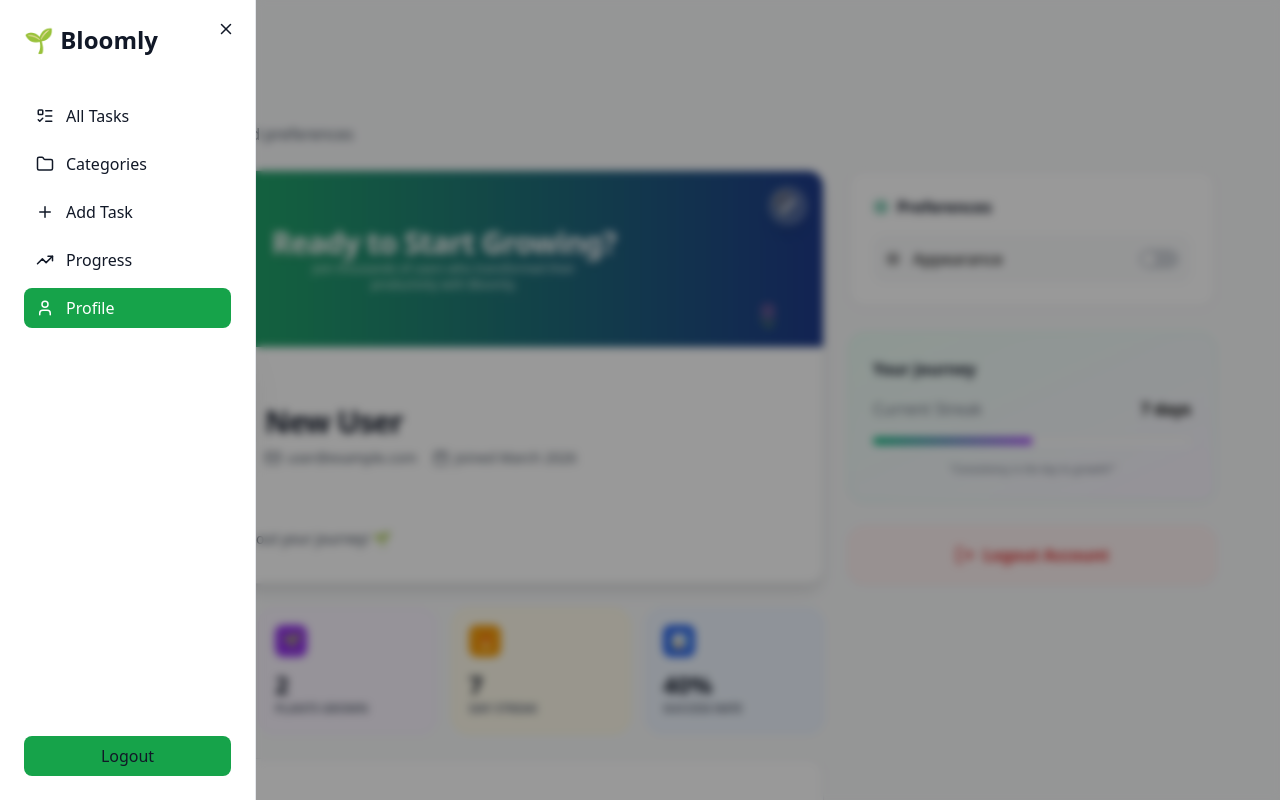
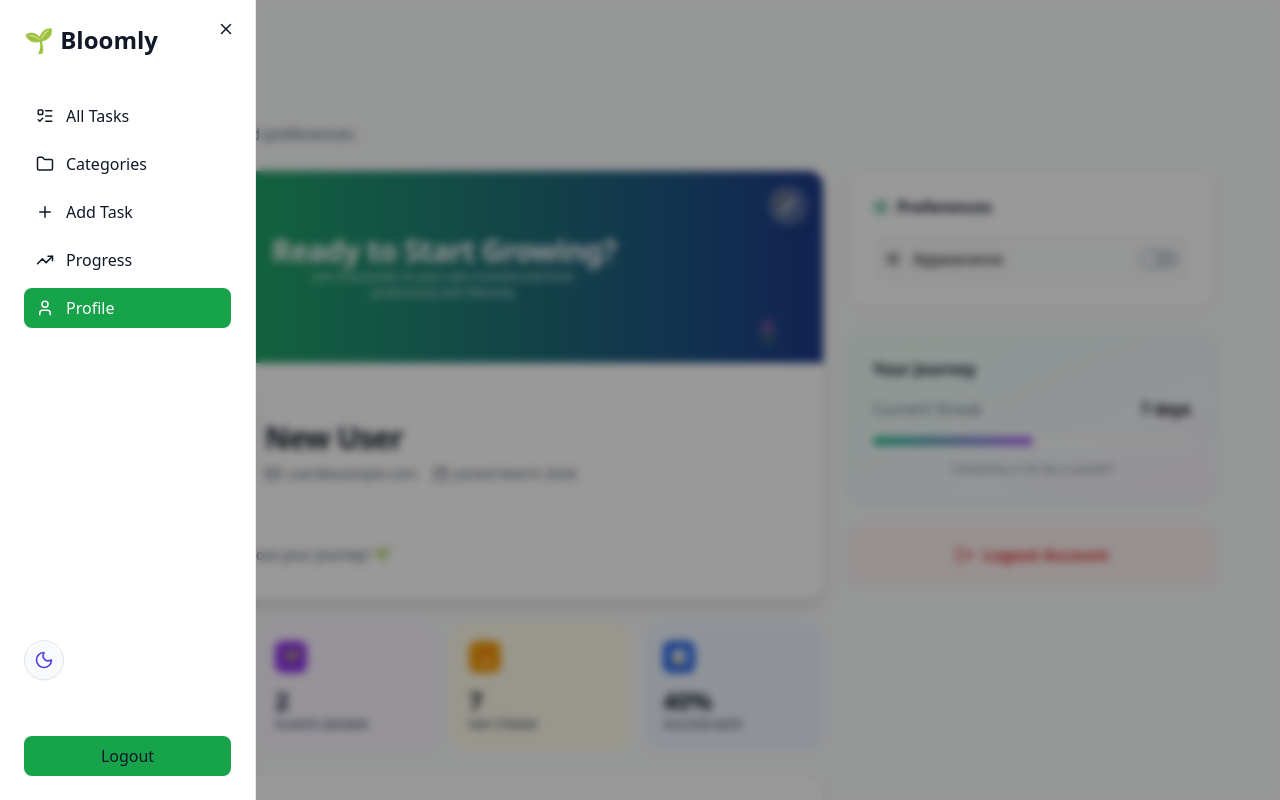
Before and after one commit to EmilyAD/Task-Manager, a React (Vite) app: page /profile in a window 1280 px wide. Both pictures are taken after a click on the icon 38 px from the left and 38 px from the top of the page. Shown: the top 800 px of the page. Built offline with nearby package versions, Linux system fonts and the light colour scheme.

Commit message:
updated Profile and theme icon on side bar

```diff
--- a/src/components/Sidebar.jsx
+++ b/src/components/Sidebar.jsx
@@ -1,7 +1,9 @@
 import { Link, useLocation } from "react-router-dom";
-import { X, TrendingUp, ListTodo, Folder, Plus, User } from "lucide-react";
+import { Moon, Sun, X, TrendingUp, ListTodo, Folder, Plus, User } from "lucide-react";
+import { useApp } from "../context/AppContext";
 
 export default function Sidebar({ onClose }) {
+  const { theme, toggleTheme } = useApp();
   const location = useLocation();
 
   const linkClass = (path) =>
@@ -12,7 +14,7 @@ export default function Sidebar({ onClose }) {
     }`;
 
   return (
-<div className="h-screen w-64 bg-white dark:bg-slate-900 text-gray-900 dark:text-white flex flex-col p-6 border-r border-gray-200 dark:border-slate-800 relative">
+    <div className="h-screen w-64 bg-white dark:bg-slate-900 text-gray-900 dark:text-white flex flex-col p-6 border-r border-gray-200 dark:border-slate-800 relative">
       {/* CLOSE BUTTON */}
       <button
         onClick={onClose}
@@ -55,6 +57,21 @@ export default function Sidebar({ onClose }) {
         </Link>
 
       </nav>
+      <div className="mt-auto space-y-4 pt-6">
+
+
+        {/* CIRCULAR THEME TOGGLE (Left Aligned) */}
+        <button
+          onClick={toggleTheme}
+          title={theme === 'dark' ? 'Switch to Light Mode' : 'Switch to Dark Mode'}
+          className="w-10 h-10 flex items-center justify-center rounded-full border border-gray-200 dark:border-slate-700 bg-gray-50 dark:bg-slate-800 hover:scale-110 transition-all shadow-sm"
+        >
+          {theme === 'dark' ? (
+            <Sun size={20} className="text-amber-500" />
+          ) : (
+            <Moon size={20} className="text-indigo-600" />
+          )}
+        </button>
 
       {/* Logout */}
       <div className="mt-auto pt-10">
@@ -65,7 +82,7 @@ export default function Sidebar({ onClose }) {
           Logout
         </Link>
       </div>
-
-    </div>
+   </div>
+  </div>
   );
 }
--- a/src/pages/Profile.jsx
+++ b/src/pages/Profile.jsx
@@ -72,15 +72,14 @@ export function Profile() {
 
         <div className="grid grid-cols-1 lg:grid-cols-12 gap-6">
 
-          {/* LEFT CONTENT AREA (8 Columns) */}
+
           <div className="lg:col-span-8 space-y-6">
 
-            {/* MAIN PROFILE CARD */}
+
             <div className="bg-white dark:bg-gray-800 rounded-2xl border border-gray-200 dark:border-gray-700 overflow-hidden shadow-lg">
 
-              {/* UPDATED DYNAMIC BANNER */}
-              <div className="h-44 relative overflow-hidden flex flex-col items-center justify-center text-center transition-all duration-500">
-                {/* 1. DYNAMIC BACKGROUND: Uses picture if exists, otherwise Bloomly Gradient */}
+
+            <div className="min-h-[12rem] py-8 relative overflow-hidden flex flex-col items-center justify-center text-center transition-all duration-500">
                 {userData.profilePicture ? (
                   <div
                     className="absolute inset-0 w-full h-full scale-150 blur-2xl opacity-70 transition-all duration-500"
@@ -94,7 +93,7 @@ export function Profile() {
                   <div className="absolute inset-0 bg-gradient-to-r from-green-500 to-blue-900" />
                 )}
 
-                {/* 2. FLOATING FLOWERS (Always on top) */}
+                {/* 2. FLOATING FLOWERS */}
                 <div className="absolute top-4 left-6 text-2xl opacity-40 select-none">🌸</div>
                 <div className="absolute top-4 right-6 text-2xl opacity-40 select-none">🌻</div>
                 <div className="absolute bottom-4 left-10 text-2xl opacity-30 select-none">🌿</div>
@@ -107,8 +106,6 @@ export function Profile() {
                 <p className="text-xs text-green-50 opacity-90 relative z-10 max-w-xs px-4 drop-shadow-sm">
                   Join thousands of users who transformed their productivity with Bloomly.
                 </p>
-
-                {/* EDIT TOGGLE BUTTON */}
                 <button
                   onClick={() => setIsEditing(!isEditing)}
                   className="absolute top-4 right-4 z-20 p-2.5 bg-white/20 dark:bg-gray-800/20 backdrop-blur-md rounded-full shadow-lg hover:scale-110 transition-all border border-white/30"
@@ -119,19 +116,17 @@ export function Profile() {
 
               <div className="p-8">
                 <div className="flex items-center gap-6 relative">
-
-                  {/* INSTAGRAM-STYLE PROFILE PICTURE CIRCLE */}
                   <div
                     onClick={() => fileInputRef.current.click()}
                     className="relative z-30 -mt-20 cursor-pointer shadow-2xl rounded-full flex-shrink-0 group"
                     style={{ width: '9rem', height: '9rem' }}
                   >
-                    {/* FIXED: White in light mode, Black in dark mode */}
-                    <div className="w-full h-full rounded-full border-4 border-white dark:border-gray-800 overflow-hidden bg-white dark:bg-black flex items-center justify-center transition-colors duration-300">
+
+                    <div className="w-full h-full rounded-full border-2 border-white dark:border-white overflow-hidden bg-white dark:bg-gray-800 flex items-center justify-center transition-colors duration-300">
                       {userData.profilePicture ? (
                         <img src={userData.profilePicture} alt="Profile" className="w-full h-full object-cover" />
                       ) : (
-                        /* FIXED: Big Icon for Insta look */
+
                         <span className="text-8xl select-none mb-2">👤</span>
                       )}
 
```
